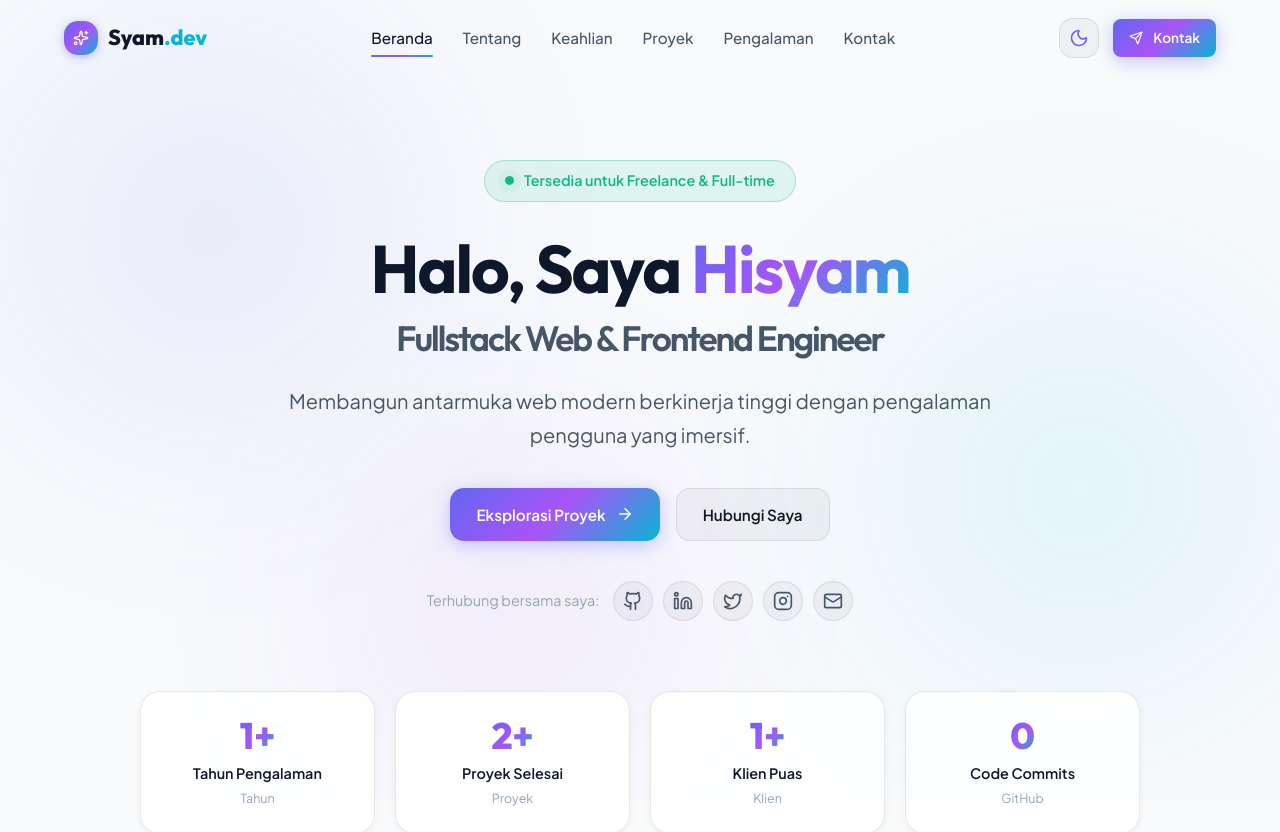
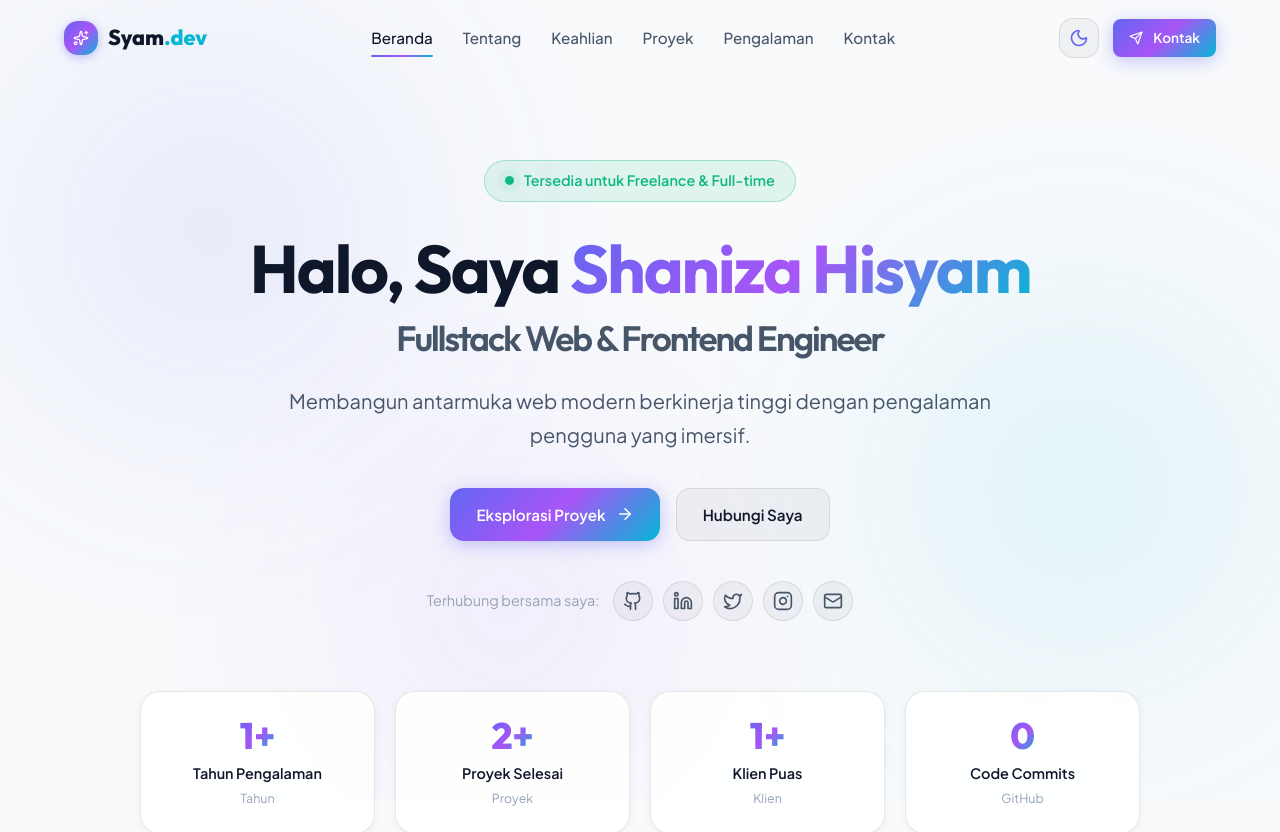
Before and after one commit to CRPS-CIPA/portfolio, a React (Vite) app: page / in a window 1280 px wide. Shown: the top 832 px of the page. Built offline with nearby package versions, Linux system fonts and the light colour scheme.

Commit message:
updete nama

```diff
--- a/src/data/portfolioData.js
+++ b/src/data/portfolioData.js
@@ -9,7 +9,7 @@ import avatarImg from '../assets/foto.png';
 export const portfolioData = {
   // Informasi Pribadi
   personal: {
-    name: "Hisyam ",
+    name: "Shaniza Hisyam",
     nickname: "Syam",
     title: "Fullstack Web & Frontend Engineer",
     tagline: "Membangun antarmuka web modern berkinerja tinggi dengan pengalaman pengguna yang imersif.",
```
